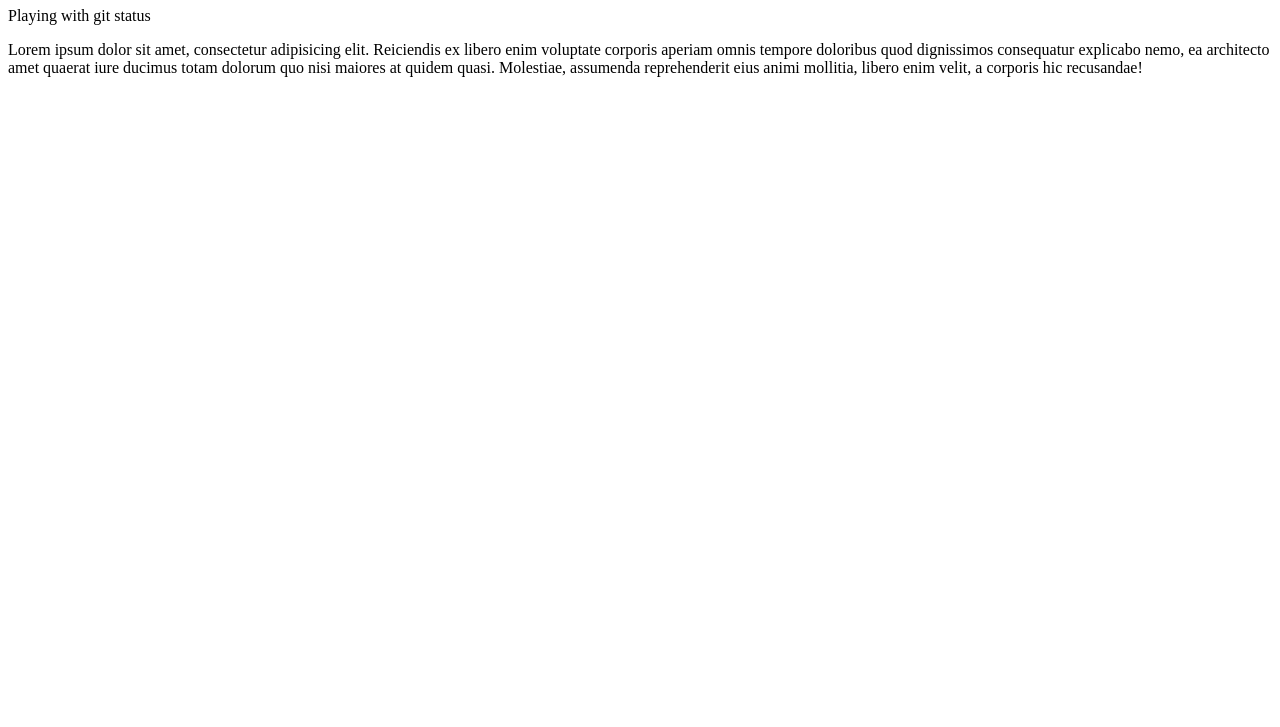
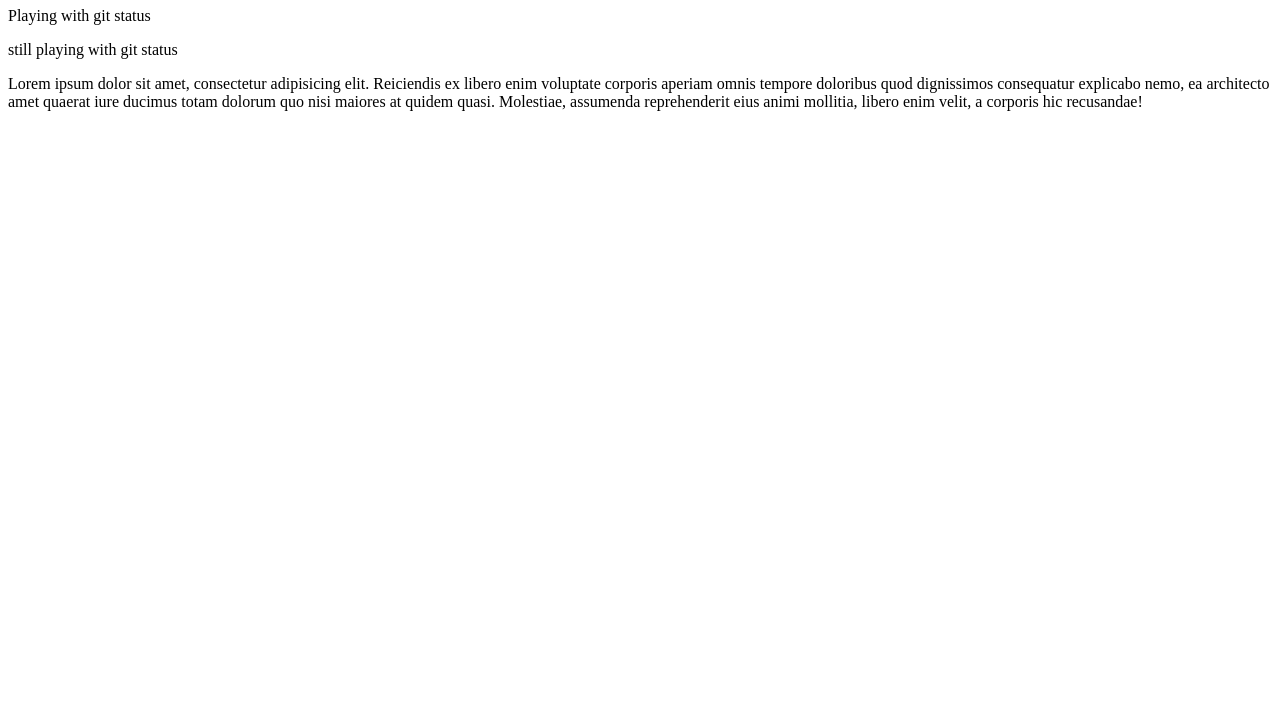
Before and after one commit to eallencreighton/gitProject, a plain HTML site: page index.html in a window 1280 px wide. Shown: the part 73-800 px from the top of the page. Drawn offline with Linux system fonts and the light colour scheme.

Commit message:
second status experiment

```diff
--- a/index.html
+++ b/index.html
@@ -7,6 +7,7 @@
 <body>
 	<h1>Gitting Started</h1>
 	<p>Playing with git status</p>
+	<p>still playing with git status</p>
 	<p>Lorem ipsum dolor sit amet, consectetur adipisicing elit. Reiciendis ex libero enim voluptate corporis aperiam omnis tempore doloribus quod dignissimos consequatur explicabo nemo, ea architecto amet quaerat iure ducimus totam dolorum quo nisi maiores at quidem quasi. Molestiae, assumenda reprehenderit eius animi mollitia, libero enim velit, a corporis hic recusandae!</p>
 
 </body>
```
